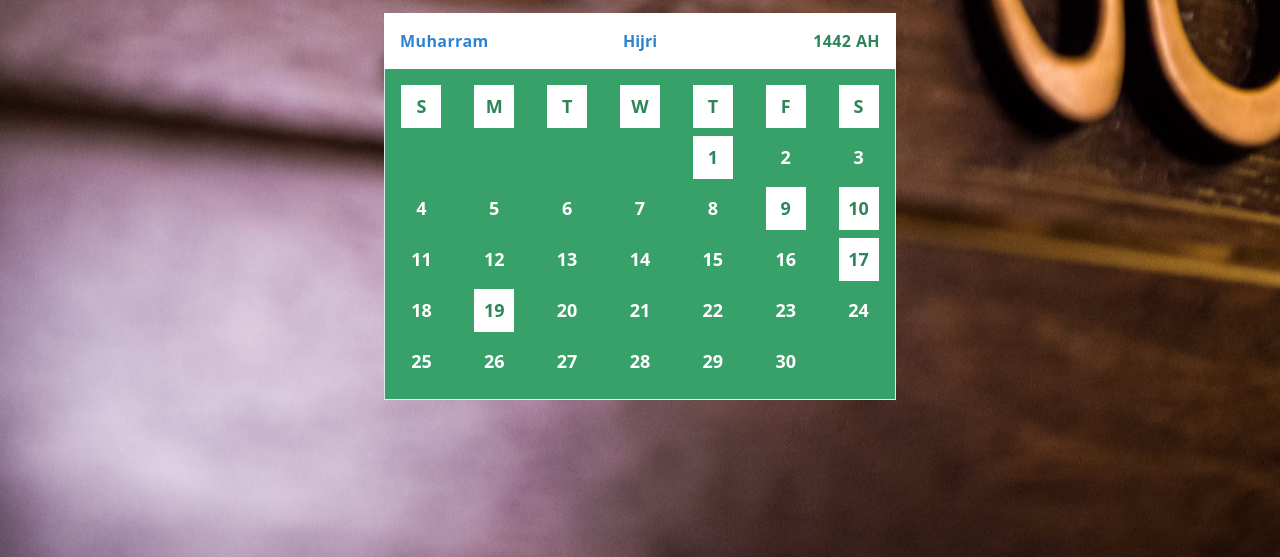
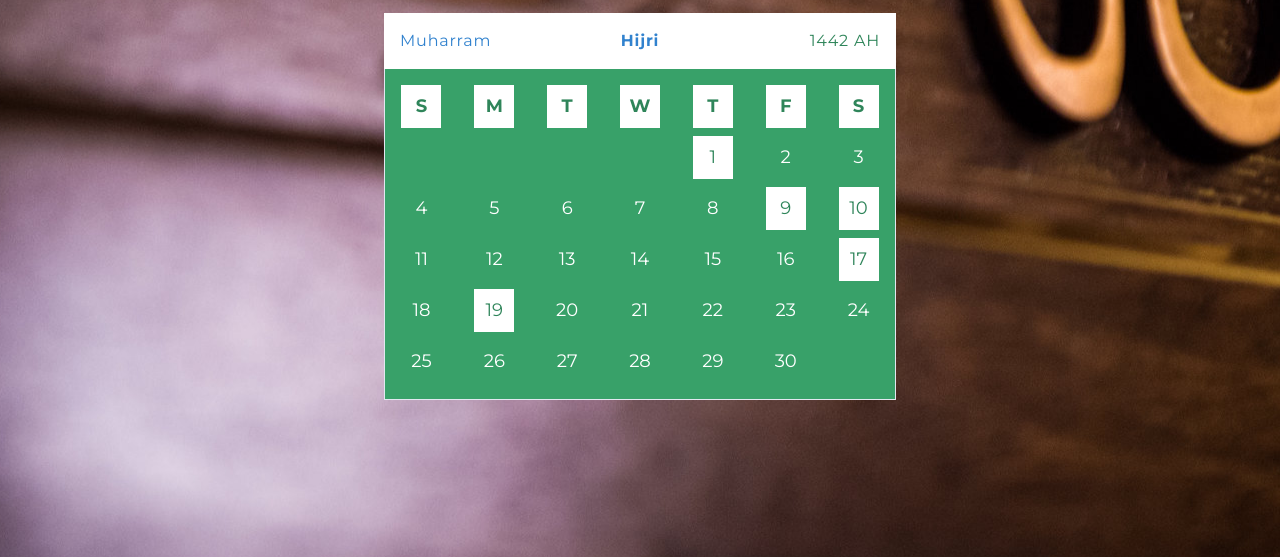
Before and after one commit to abhaywani114/osmanli_dergah, a plain HTML site: page index.html in a window 1280 px wide. Shown: the part 243-800 px from the top of the page. Drawn offline with nearby package versions, Linux system fonts and the light colour scheme.

Commit message:
Font fixed

```diff
--- a/index.html
+++ b/index.html
@@ -4,12 +4,19 @@
     <meta charset="UTF-8">
     <meta name="viewport" content="width=device-width, initial-scale=1.0">
     <title>Osmanli Calender</title>
+<link href='https://fonts.googleapis.com/css?family=Montserrat:400,700' rel='stylesheet' type='text/css'>
+
+<link href='https://fonts.googleapis.com/css?family=Open+Sans:400,300,800italic,700italic,600italic,400italic,300italic,800,700,600' rel='stylesheet' typ  e='text/css'>
     <link rel="stylesheet" type="text/css" href="css/main_dist.css">
 	<!-- <script src="/js/jquery.min.js"></script> -->
     <script src="https://cdn.jsdelivr.net/npm/vue/dist/vue.js"></script>
 <!-- 	<script type="text/javascript" src="{{asset('/js/osmanli_calendar.js')}}"></script> -->
     <!-- <script src="https://cdnjs.cloudflare.com/ajax/libs/axios/0.19.2/axios.js"></script> -->
+<style>
+html {font-family: 'Montserrat',sans-serif;}
+</style>
 </head>
+
 <body class="bg-center" style="background-image: url('img/bg.jpg');    background-position: 3% 78%;
     background-repeat: no-repeat;
     background-attachment: fixed;
@@ -37,28 +44,28 @@
 			<div class="mx-auto bg-white p-4  text-green-700  flex justify-between shadow-xl z-20 w-full">
 				<div class="grid grid-cols-3 w-full">
 				<div class="text-left">
-					<span class="text-md font-extrabold z-20 tracking-wide text-blue-600 cursor-pointer" onclick="osmanli_cal.click_month()">{{month}}</span>
+					<span class="text-md  z-20 tracking-wider text-blue-600 cursor-pointer" onclick="osmanli_cal.click_month()">{{month}}</span>
 				</div>
 				<div class="text-center">
-					<span class="text-md text-blue-600 cursor-pointer font-extrabold z-20"
+					<span class="text-md text-blue-600 cursor-pointer font-extrabold z-20 tracking-wider"
 						 onclick="osmanli_cal.toggleCalender()">{{calender}}</span>
 				</div>
 				<div class="text-right">
-				<span class="text-md font-extrabold z-20 tracking-wide">{{year}}</span></div>
+				<span class="text-md  z-20 tracking-wider">{{year}}</span></div>
 				</div>
 				</div>
 			<div class="grid top-0 z-20 grid-cols-7 gap-2 mx-auto
 					border-b border-l border-r bg-green-600 pt-4 pb-4
 					shadow-3xl  justify-center item-center align-center text-center pl-1 pr-1 ">
-				<div class="text-white p-2 text-lg bg-white text-green-700 text-center w-10 font-extrabold mx-auto z-20">S</div>
-				<div class="text-white p-2 text-lg bg-white text-green-700 text-center w-10 font-extrabold mx-auto z-20">M</div>
-				<div class="text-white p-2 text-lg bg-white text-green-700 text-center w-10 font-extrabold mx-auto z-20">T</div>
-				<div class="text-white p-2 text-lg bg-white text-green-700 text-center w-10 font-extrabold mx-auto z-20">W</div>
-				<div class="text-white p-2 text-lg bg-white text-green-700 text-center w-10 font-extrabold mx-auto z-20">T</div>
-				<div class="text-white p-2 text-lg bg-white text-green-700 text-center w-10 font-extrabold mx-auto z-20">F</div>
-				<div class="text-white p-2 text-lg bg-white text-green-700 text-center w-10 font-extrabold mx-auto z-20">S</div>
+				<div class="text-white p-2 text-lg bg-white text-green-700 text-center w-10 font-semibold mx-auto z-20">S</div>
+				<div class="text-white p-2 text-lg bg-white text-green-700 text-center w-10 font-semibold mx-auto z-20">M</div>
+				<div class="text-white p-2 text-lg bg-white text-green-700 text-center w-10 font-semibold mx-auto z-20">T</div>
+				<div class="text-white p-2 text-lg bg-white text-green-700 text-center w-10 font-semibold mx-auto z-20">W</div>
+				<div class="text-white p-2 text-lg bg-white text-green-700 text-center w-10 font-semibold mx-auto z-20">T</div>
+				<div class="text-white p-2 text-lg bg-white text-green-700 text-center w-10 font-semibold mx-auto z-20">F</div>
+				<div class="text-white p-2 text-lg bg-white text-green-700 text-center w-10 font-semibold mx-auto z-20">S</div>
 
-				<div class="text-white p-2 text-lg font-bold text-center cursor-pointer w-10 mx-auto z-20"
+				<div class="text-white p-2 text-lg font- semi bold text-center cursor-pointer w-10 mx-auto z-20"
 					v-bind:class="has_event(x) ==  true ? 'bg-white text-green-700 ':'text-white bg-green-600'" v-on:click="click_date(x)" v-for="x in month_days ">{{x}}</div>
 
 			</div>
@@ -68,7 +75,7 @@
 <div id="card_1" v-if="card_1" class="fixed flex overflow-auto top-0 h-full w-full z-50 bg-gray-700 bg-opacity-75 items-center ">
     <div class="bg-gray-100 my-24 mx-4 max-w-2xl w-full overflow-hidden md:mx-auto">
         <div class="flex items-center bg-green-600 text-white py-1 px-2">
-            <h1 class="text-lg font-semibold tracking-wider font-mono">Event</h1>
+            <h1 class="text-lg  tracking-wider font-mono">Event</h1>
             <span id="close" v-on:click="card_1 = false;" class="ml-auto inline-block text-right cursor-pointer text-white px-2 text-lg tracking-wide font-semibold uppercase cursor-pointer">&cross;</span>
         </div>
 
@@ -78,7 +85,7 @@
 			<h1 class="text-green-700 font-bold text-2xl inline-flex">{{year}}</h1>
 
 			<hr class="border-green-800 my-4"/>
-			<h2 class="text-blue-700 text-lg tracking-wider font-bold" style="white-space: pre-line;text-align: pre-line">{{text_card_1}}</h2>
+			<h3 class="text-gray-700 text-md tracking-wider font- semibold" style="white-space: pre-line;text-align: pre-line">{{text_card_1}}</h3>
         </div>
     </div>
 
@@ -87,7 +94,7 @@
 <div id="card_2" v-if="card_2" class="fixed flex overflow-auto top-0 h-full w-full z-50 bg-gray-700 bg-opacity-75 items-center mx-auto">
     <div class="bg-gray-100 my-24 mx-4 max-w-2xl w-full overflow-hidden md:mx-auto">
         <div class="flex items-center bg-green-600 text-white py-1 px-2">
-            <h1 class="text-lg font-semibold tracking-wider font-mono">Month Events Overview</h1>
+            <h1 class="text-lg font-sem ibold tracking-wider font-mono">Month Events Overview</h1>
             <span id="close" v-on:click="card_2 = false;" class="ml-auto inline-block text-right cursor-pointer text-white px-2 text-lg tracking-wide font-semibold uppercase cursor-pointer">&cross;</span>
         </div>
 
@@ -97,8 +104,8 @@
 			<h1 class="text-green-700 font-bold text-2xl inline-flex">{{year}}</h1>
 			</div>
 			<hr class="border-green-800 my-4"/>
-			<h2 class="text-blue-600 text-md tracking-wide font-bold" style="text-align:left;white-space:pre-line;"
-					v-for="x, key in event_month">{{key}}-{{x.replace(/,/g,'\n *')}}</h2>
+			<span class="text-gray-700 text-md tracking-wider font- bold mt-1" style="text-align:left;white-space:pre-line;display:block;"
+																			   v-for="x, key in event_month"><strong>{{key}} {{month}}</strong> <br/>{{x.replace(/,/g,'\n *')}}</span>
         </div>
     </div>
 </div>
```
